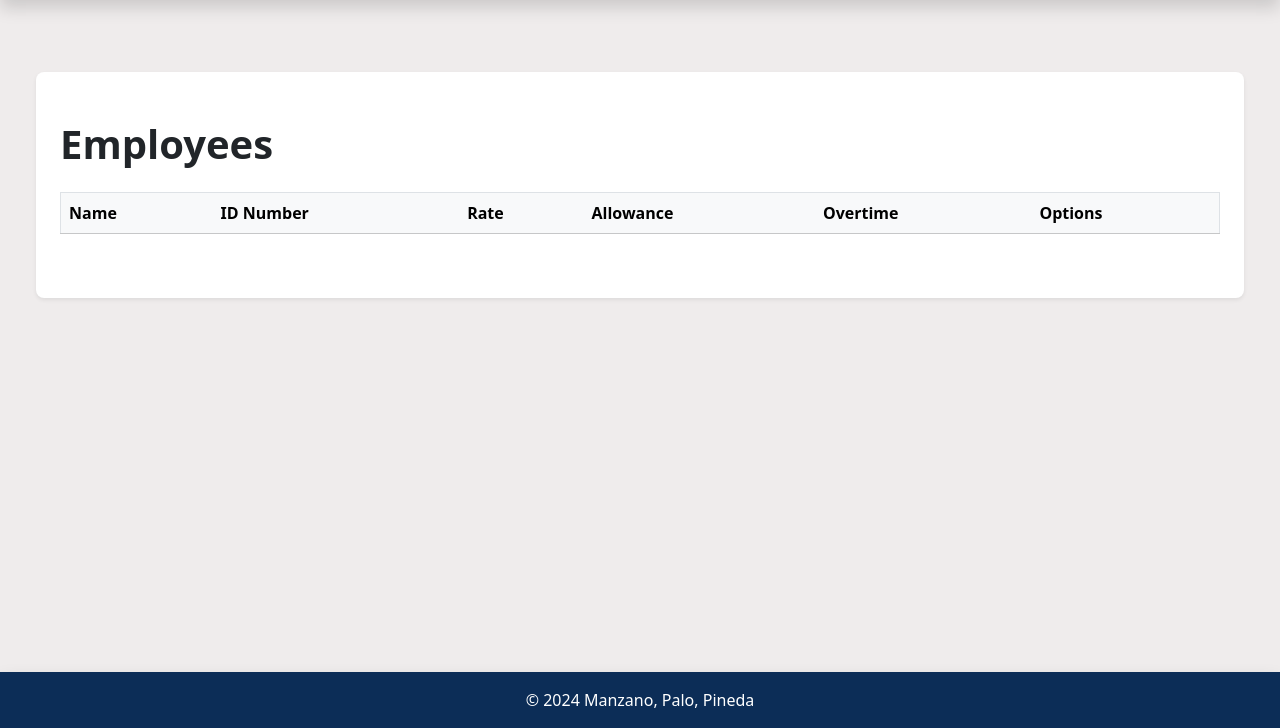
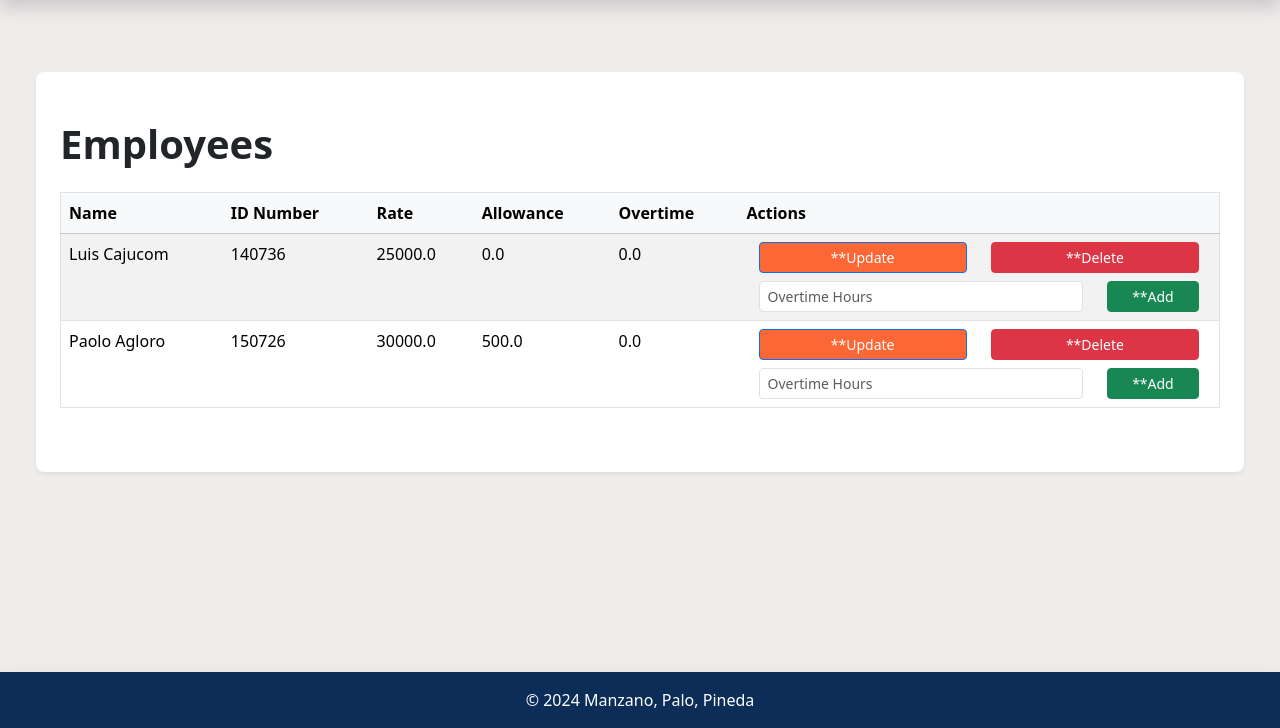
Before and after one commit to nicolePalo/Manzano-Palo-Pineda_Lazapee, a Django app: page / in a window 1280 px wide. Shown: the part 72-800 px from the top of the page. Run offline with Django 4.2, Linux system fonts and the light colour scheme; data comes from the database, SQL or seed files in the repository; both versions use the stored data as it was after the commit; lists and menus that the app fills with data are empty.

Commit message:
Added employee table (non-functional)

```diff
--- a/payroll_app/models.py
+++ b/payroll_app/models.py
@@ -4,10 +4,11 @@ from django.db import models
 
 class Employee(models.Model):
     name = models.CharField(max_length=100)
-    id_number = models.CharField(max_length=20)
+    id_number = models.CharField(max_length=20, unique=True)
     rate = models.FloatField()
-    overtime_pay = models.FloatField(null=True)
-    allowance = models.FloatField(True)
+    allowance = models.FloatField(null=True, blank=True)
+    overtime_pay = models.FloatField(null=True, blank=True)
+
 
     def __str__(self):
         return f"{self.pk}: {self.id_number}, rate: {self.rate}"
@@ -32,7 +33,7 @@ class Employee(models.Model):
         return self.allowance
 
 class Payslip(models.Model):
-    id_number = models.ForeignKey(Employee, on_delete=models.CASCADE)
+    id_number = models.ForeignKey(Employee, to_field='id_number', on_delete=models.CASCADE)
     month = models.CharField(max_length=20)
     date_range = models.CharField(max_length=50)
     year = models.CharField(max_length=4)
--- a/payroll_app/templates/payroll_app/home.html
+++ b/payroll_app/templates/payroll_app/home.html
@@ -11,14 +11,44 @@
     <table class="table table-striped table-hover border">
         <thead>
             <tr class="table-light">
-                <th scope="col"> Name </th>
-                <th scope="col"> ID Number </th>
-                <th scope="col"> Rate </th>
-                <th scope="col"> Allowance </th>
-                <th scope="col"> Overtime </th>
-                <th scope="col"> Options </th>
+                <th scope="col" data-field="name"> Name </th>
+                <th scope="col" data-field="id_number"> ID Number </th>
+                <th scope="col" data-field="rate"> Rate </th>
+                <th scope="col" data-field="allowance"> Allowance </th>
+                <th scope="col" data-field="overtime_pay"> Overtime </th>
+                <th scope="col" data-field="actions"> Actions </th>
         </thead>
         <tbody>
+            {% for employee in employees %}
+            <tr>
+                <td>{{ employee.name }}</td>
+                <td>{{ employee.id_number }}</td>
+                <td>{{ employee.rate }}</td>
+                <td>{{ employee.allowance }}</td>
+                <td>{{ employee.overtime_pay }}</td>
+                <td>
+                    <div class="container">
+                        <div class="row pb-2">
+                            <div class="col">
+                                <a href="#" class="btn btn-primary btn-sm w-100" style="--bs-btn-bg: #FC6736;">**Update</a>
+                            </div>
+                            <div class="col">
+                                <a href="#" class="btn btn-danger btn-sm w-100">**Delete</a>
+                            </div>
+                        </div>
+                        <div class="row">
+                            <div class="col-lg-9">
+                                <input type="number" class="form-control form-control-sm d-inline" placeholder="Overtime Hours">
+                            </div>
+                            <div class="col-lg-3">
+                                <button class="btn btn-success w-100 btn-sm add-overtime">**Add</button>
+                            </div>
+                        </div>
+
+                    </div>
+                </td>
+            </tr>
+            {% endfor %}
             <!--
             {% for w in bottles %}
             <tr>
--- a/payroll_app/views.py
+++ b/payroll_app/views.py
@@ -12,8 +12,10 @@ employees = Employee.objects.all()
 payslip = Payslip.objects.all()
 
 def home(request):
+    employees = Employee.objects.all()
     context = {
-        'nav_selected': 'Employees'
+        'nav_selected': 'Employees',
+        'employees': employees
     }
     return render(request, 'payroll_app/home.html', context)
 
```
Also changed, not shown: db.sqlite3, payroll_app/migrations/0001_initial.py (added), payroll_app/migrations/0002_remove_employee_id_number_alter_employee_allowance_and_more.py (added), payroll_app/migrations/0003_employee_id_number_alter_employee_id.py (added).
